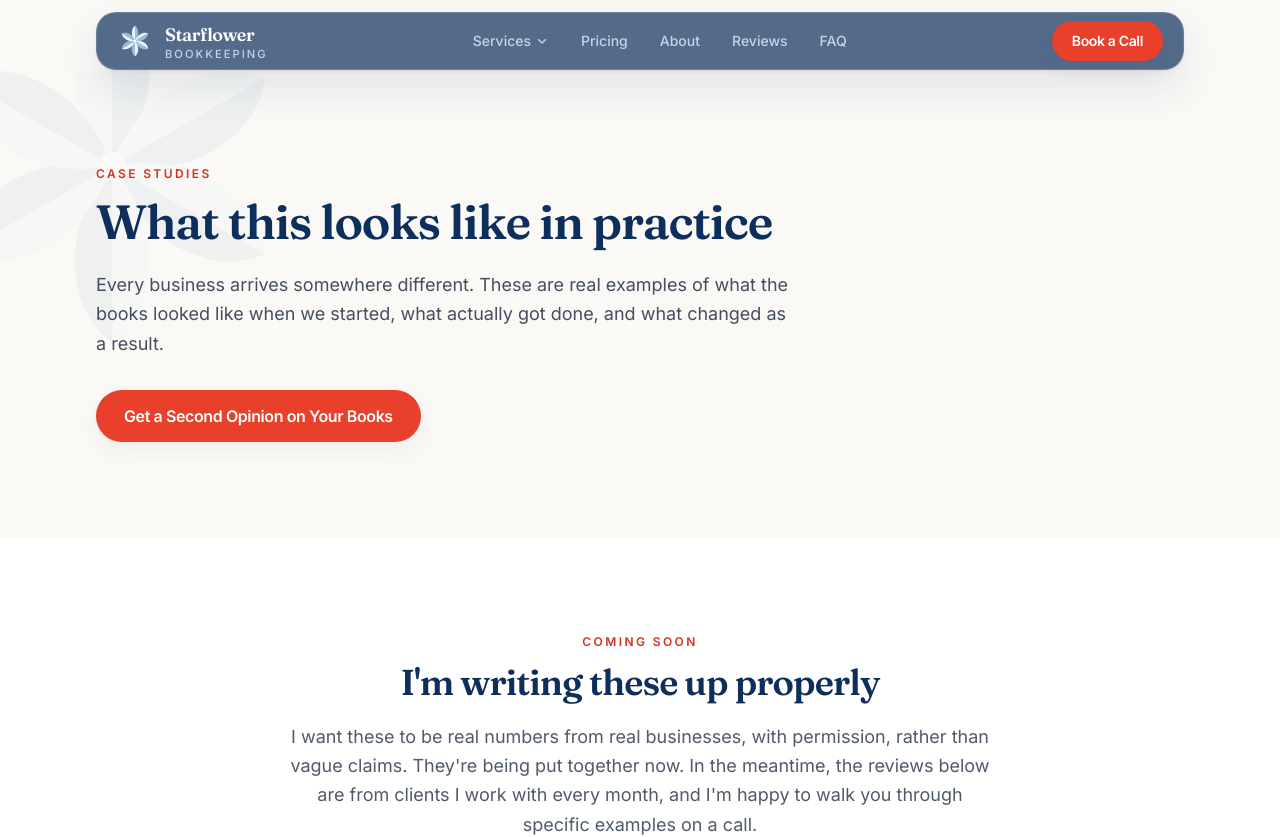
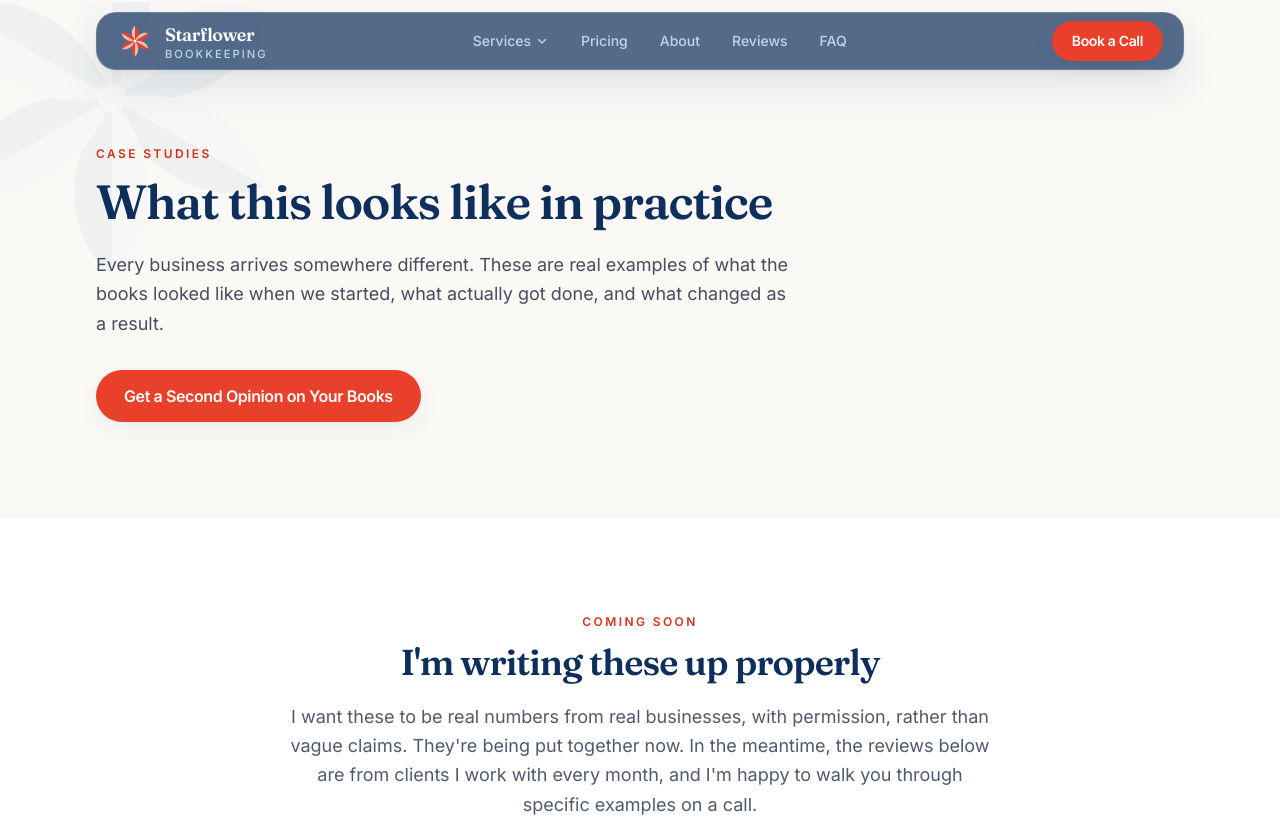
Before and after one commit to dewbwah/Starflower, a Next.js app: page /case-studies in a window 1280 px wide. Shown: the top 837 px of the page. Built offline with nearby package versions, Linux system fonts and the light colour scheme.

Commit message:
Coral nav flower, nav overlays page tops instead of reserving space

```diff
--- a/components/Article.tsx
+++ b/components/Article.tsx
@@ -24,7 +24,8 @@ export function Article({
           tone="blue"
           className="pointer-events-none absolute -left-24 -top-28 h-[26rem] w-[26rem] opacity-[0.05]"
         />
-        <Container className="relative py-16 sm:py-24">
+        {/* Extra top padding clears the floating glass nav overlapping this section. */}
+        <Container className="relative pb-16 pt-32 sm:pb-24 sm:pt-36">
           <div className="max-w-prose">
             <Rise>
               <div className="flex items-center gap-3 text-xs">
--- a/components/Header.tsx
+++ b/components/Header.tsx
@@ -45,11 +45,14 @@ export function Header() {
   return (
     // Floating glass bar: translucent navy over a blur, inset from the page top,
     // so content slides underneath it as you scroll.
-    <header className="pointer-events-none sticky top-0 z-50">
+    // Negative bottom margin equal to the bar's height lets the page's first
+    // section slide up behind the glass, so hero backgrounds (and their flower
+    // motifs) run all the way to the top of the viewport.
+    <header className="pointer-events-none sticky top-0 z-50 -mb-[4.25rem]">
       <Container className="pointer-events-auto">
         <div className="mt-3 rounded-2xl border border-white/15 bg-navy/80 shadow-lift backdrop-blur-md supports-[backdrop-filter]:bg-navy/70">
           <div className="flex h-14 items-center justify-between gap-4 px-4 sm:px-5">
-            <Logo variant="light" />
+            <Logo variant="light" markTone="coral" />
 
         <nav
           ref={navRef}
--- a/components/Logo.tsx
+++ b/components/Logo.tsx
@@ -4,10 +4,13 @@ import { FlowerMark } from "./FlowerMark";
 /** Header/footer lockup: flower mark + "Starflower Bookkeeping" wordmark. */
 export function Logo({
   variant = "dark",
+  markTone,
   className = "",
 }: {
   /** "dark" = navy text on light bg. "light" = light text on navy bg. */
   variant?: "dark" | "light";
+  /** Override the flower mark tone (e.g. "coral" in the glass nav bar). */
+  markTone?: "blue" | "light" | "coral";
   className?: string;
 }) {
   const wordColor = variant === "light" ? "text-white" : "text-navy";
@@ -20,7 +23,7 @@ export function Logo({
       aria-label="Starflower Bookkeeping, home"
     >
       <FlowerMark
-        tone={variant === "light" ? "light" : "blue"}
+        tone={markTone ?? (variant === "light" ? "light" : "blue")}
         className="h-9 w-9 shrink-0 transition-transform duration-500 ease-out group-hover:rotate-[30deg] motion-reduce:transition-none motion-reduce:group-hover:rotate-0"
       />
       <span className="flex flex-col leading-none">
--- a/components/PageHero.tsx
+++ b/components/PageHero.tsx
@@ -23,7 +23,8 @@ export function PageHero({
         tone="blue"
         className="pointer-events-none absolute -left-24 -top-28 h-[26rem] w-[26rem] opacity-[0.05]"
       />
-      <Container className="relative py-16 sm:py-24">
+      {/* Extra top padding clears the floating glass nav overlapping this section. */}
+      <Container className="relative pb-16 pt-32 sm:pb-24 sm:pt-36">
         <div className="max-w-prose">
           {eyebrow ? (
             <Rise>
```
